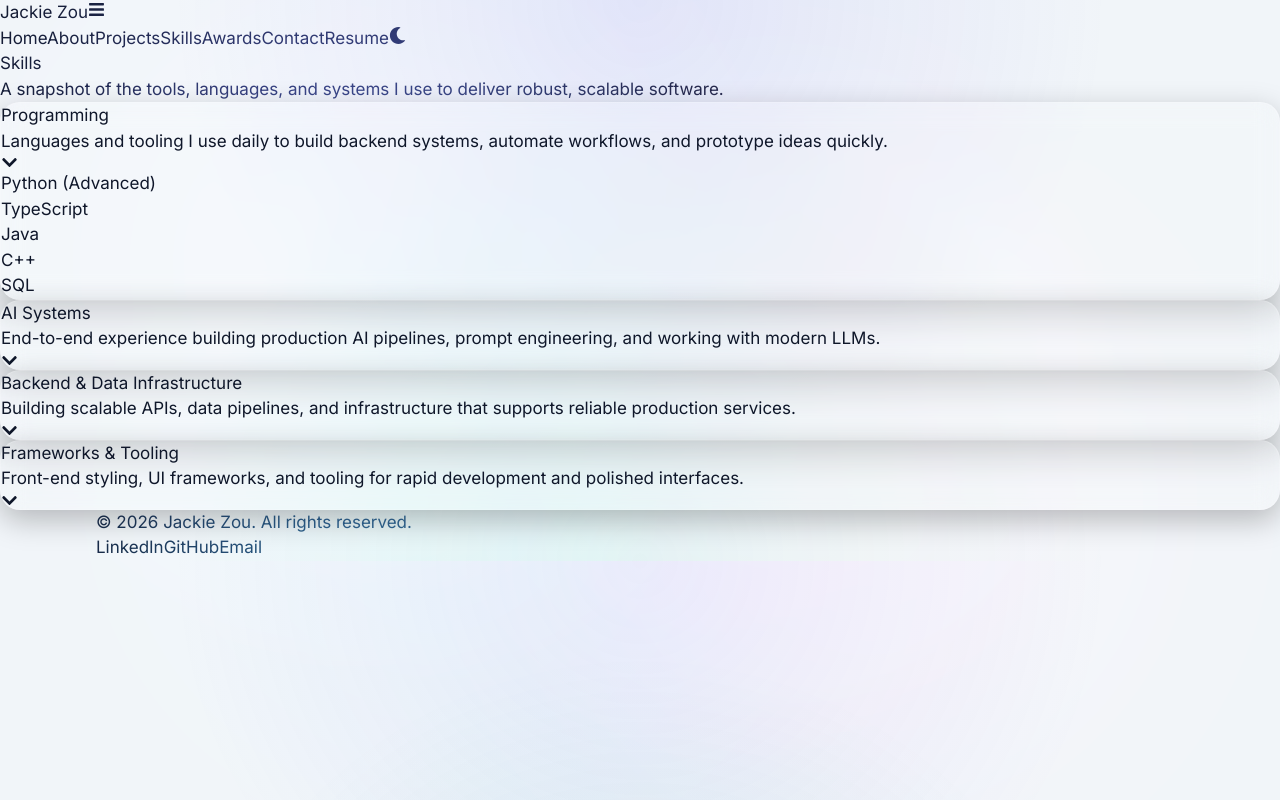
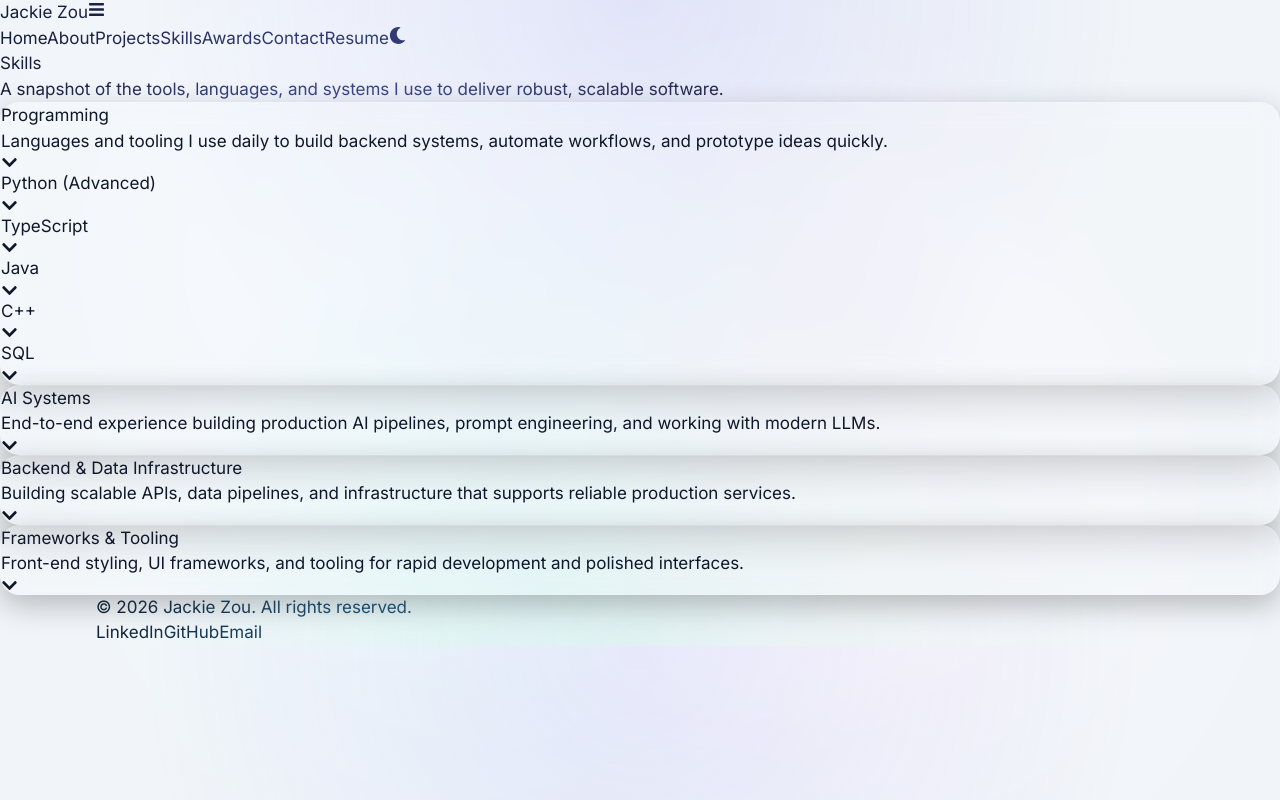
Before and after one commit to CadenzaMyFavourite/jackie-portfolio, a React (Vite) app: page /skills in a window 1280 px wide. Both pictures are taken after a click on the element 640 px from the left and 137 px from the top of the page. Built offline with nearby package versions, Linux system fonts and the light colour scheme; the HTML template or start-up script is replaced by a standard one.

Commit message:
version 1.2

```diff
--- a/src/components/Contact.jsx
+++ b/src/components/Contact.jsx
@@ -42,10 +42,10 @@ export default function Contact() {
     <section id="contact" className="relative mt-16 scroll-mt-24">
       <div className="mx-auto max-w-5xl px-4 pb-16 sm:px-6">
         <div className="mx-auto max-w-3xl text-center">
-          <h2 className="text-3xl font-semibold tracking-tight text-white sm:text-4xl">
+          <h2 className="text-3xl font-semibold tracking-tight text-slate-900 dark:text-white sm:text-4xl">
             Contact
           </h2>
-          <p className="mt-3 text-sm text-white/70 sm:text-base">
+          <p className="mt-3 text-sm text-slate-700 dark:text-white/70 sm:text-base">
             Whether you want to collaborate on a project, chat about AI, or just say hi — here’s how to reach me.
           </p>
         </div>
@@ -68,18 +68,18 @@ export default function Contact() {
                     <Icon className="h-6 w-6" />
                   </div>
                   <div>
-                    <p className="text-sm font-semibold text-white">{item.label}</p>
+                    <p className="text-sm font-semibold text-slate-900 dark:text-white">{item.label}</p>
                     {isLink ? (
                       <a
                         href={item.href}
                         target="_blank"
                         rel="noopener noreferrer"
-                        className="mt-1 inline-block text-sm text-white/70 transition hover:text-white"
+                        className="mt-1 inline-block text-sm text-slate-700 dark:text-white/70 transition hover:text-slate-900 dark:hover:text-white"
                       >
                         {item.value}
                       </a>
                     ) : (
-                      <p className="mt-1 text-sm text-white/70">{item.value}</p>
+                      <p className="mt-1 text-sm text-slate-700 dark:text-white/70">{item.value}</p>
                     )}
                   </div>
                 </div>
@@ -108,11 +108,11 @@ export default function Contact() {
                   <FaMapMarkerAlt className="h-5 w-5" />
                 </span>
                 <div>
-                  <p className="text-sm font-semibold text-white">166 Larratt Lane, Richmond Hill</p>
-                  <p className="text-xs text-white/60">Open in Google Maps</p>
+                  <p className="text-sm font-semibold text-slate-900 dark:text-white">166 Larratt Lane, Richmond Hill</p>
+                  <p className="text-xs text-slate-700 dark:text-white/60">Open in Google Maps</p>
                 </div>
               </div>
-              <span className="text-xs font-medium text-white/50 transition group-hover:text-white">
+              <span className="text-xs font-medium text-slate-700 dark:text-white/50 transition group-hover:text-slate-900 dark:group-hover:text-white">
                 View map
               </span>
             </div>
--- a/src/components/SkillCard.jsx
+++ b/src/components/SkillCard.jsx
@@ -5,6 +5,11 @@ import GlassCard from './GlassCard';
 
 export default function SkillCard({ title, description, items }) {
   const [expanded, setExpanded] = useState(false);
+  const [activeItem, setActiveItem] = useState(null);
+
+  const toggleItem = (itemName) => {
+    setActiveItem((prev) => (prev === itemName ? null : itemName));
+  };
 
   return (
     <motion.div
@@ -40,10 +45,40 @@ export default function SkillCard({ title, description, items }) {
             animate={{ opacity: 1, height: 'auto' }}
             className="mt-4"
           >
-            <ul className="list-disc ml-5 space-y-2 text-slate-600 dark:text-white/80">
-              {items.map((item) => (
-                <li key={item}>{item}</li>
-              ))}
+            <ul className="space-y-3">
+              {items.map((item) => {
+                const isActive = activeItem === item.name;
+
+                return (
+                  <li key={item.name} className="rounded-xl border border-white/10 bg-white/10">
+                    <button
+                      type="button"
+                      onClick={() => toggleItem(item.name)}
+                      className="flex w-full items-center justify-between gap-3 px-4 py-3 text-left text-sm text-slate-900 dark:text-white transition hover:bg-white/20 dark:hover:bg-white/10"
+                    >
+                      <span className="font-medium">{item.name}</span>
+                      <span
+                        className={`text-slate-600 dark:text-white/70 transition-transform duration-200 ${
+                          isActive ? 'rotate-180' : 'rotate-0'
+                        }`}
+                      >
+                        <FaChevronDown />
+                      </span>
+                    </button>
+
+                    {isActive ? (
+                      <motion.div
+                        layout
+                        initial={{ opacity: 0, height: 0 }}
+                        animate={{ opacity: 1, height: 'auto' }}
+                        className="px-4 pb-4 text-sm text-slate-700 dark:text-white/80"
+                      >
+                        {item.description}
+                      </motion.div>
+                    ) : null}
+                  </li>
+                );
+              })}
             </ul>
           </motion.div>
         ) : null}
--- a/src/data/skills.js
+++ b/src/data/skills.js
@@ -1,22 +1,95 @@
 export const skillCategories = [
   {
     title: 'Programming',
-    description: 'Languages and tooling I use daily to build backend systems, automate workflows, and prototype ideas quickly.',
-    items: ['Python (Advanced)', 'TypeScript', 'Java', 'C++', 'SQL'],
+    description:
+      'Languages and tooling I use daily to build backend systems, automate workflows, and prototype ideas quickly.',
+    items: [
+      {
+        name: 'Python (Advanced)',
+        description: 'Building automation, backend services, and ML workflows with strong typing and clean architecture.'
+      },
+      {
+        name: 'TypeScript',
+        description: 'Typed front-end and back-end code that scales with fewer runtime errors and better editor support.'
+      },
+      {
+        name: 'Java',
+        description: 'Enterprise-grade systems and JVM tooling, especially for data processing and microservices.'
+      },
+      {
+        name: 'C++',
+        description: 'Performance-critical systems and algorithms, especially when low latency matters.'
+      },
+      {
+        name: 'SQL',
+        description: 'Writing optimized queries, schema design, and data modeling for reliable storage.'
+      }
+    ]
   },
   {
     title: 'AI Systems',
     description: 'End-to-end experience building production AI pipelines, prompt engineering, and working with modern LLMs.',
-    items: ['LLMs (OpenAI, Azure)', 'LangChain / LangGraph', 'RAG pipelines & agents', 'Prompt engineering'],
+    items: [
+      {
+        name: 'LLMs (OpenAI, Azure)',
+        description: 'Deploying and tuning large language models for practical products and research prototypes.'
+      },
+      {
+        name: 'LangChain / LangGraph',
+        description: 'Building modular prompt flows, agents, and retrieval-augmented generation systems.'
+      },
+      {
+        name: 'RAG pipelines & agents',
+        description: 'Designing vector search + LLM systems for accurate and up-to-date knowledge access.'
+      },
+      {
+        name: 'Prompt engineering',
+        description: 'Iterating prompts for reliability, clarity, and safety across different domains.'
+      }
+    ]
   },
   {
     title: 'Backend & Data Infrastructure',
     description: 'Building scalable APIs, data pipelines, and infrastructure that supports reliable production services.',
-    items: ['FastAPI, Flask, REST API design', 'Async programming & service architecture', 'PostgreSQL, query optimization', 'Vector DBs (Chroma, Pinecone)'],
+    items: [
+      {
+        name: 'FastAPI, Flask, REST API design',
+        description: 'Creating clean, documented APIs with auto-generated docs and consistent versioning.'
+      },
+      {
+        name: 'Async programming & service architecture',
+        description: 'Event-driven, non-blocking systems that scale under load while remaining maintainable.'
+      },
+      {
+        name: 'PostgreSQL, query optimization',
+        description: 'Schema design, indices, and performance tuning to keep data access fast and reliable.'
+      },
+      {
+        name: 'Vector DBs (Chroma, Pinecone)',
+        description: 'Building semantic search and retrieval systems to surface relevant information.'
+      }
+    ]
   },
   {
     title: 'Frameworks & Tooling',
     description: 'Front-end styling, UI frameworks, and tooling for rapid development and polished interfaces.',
-    items: ['Tailwind CSS', 'React', 'Framer Motion', 'Vite'],
+    items: [
+      {
+        name: 'Tailwind CSS',
+        description: 'Utility-first styling with responsive, accessible components and a consistent design system.'
+      },
+      {
+        name: 'React',
+        description: 'Building interactive UI with state-driven rendering and reusable components.'
+      },
+      {
+        name: 'Framer Motion',
+        description: 'Adding motion to UIs for delightful, smooth experiences without sacrificing performance.'
+      },
+      {
+        name: 'Vite',
+        description: 'Fast dev server and build tooling that keeps iteration cycles short.'
+      }
+    ]
   }
 ];
```
Also changed, not shown: 5 other files (tests, documents, lock files or other folders).
